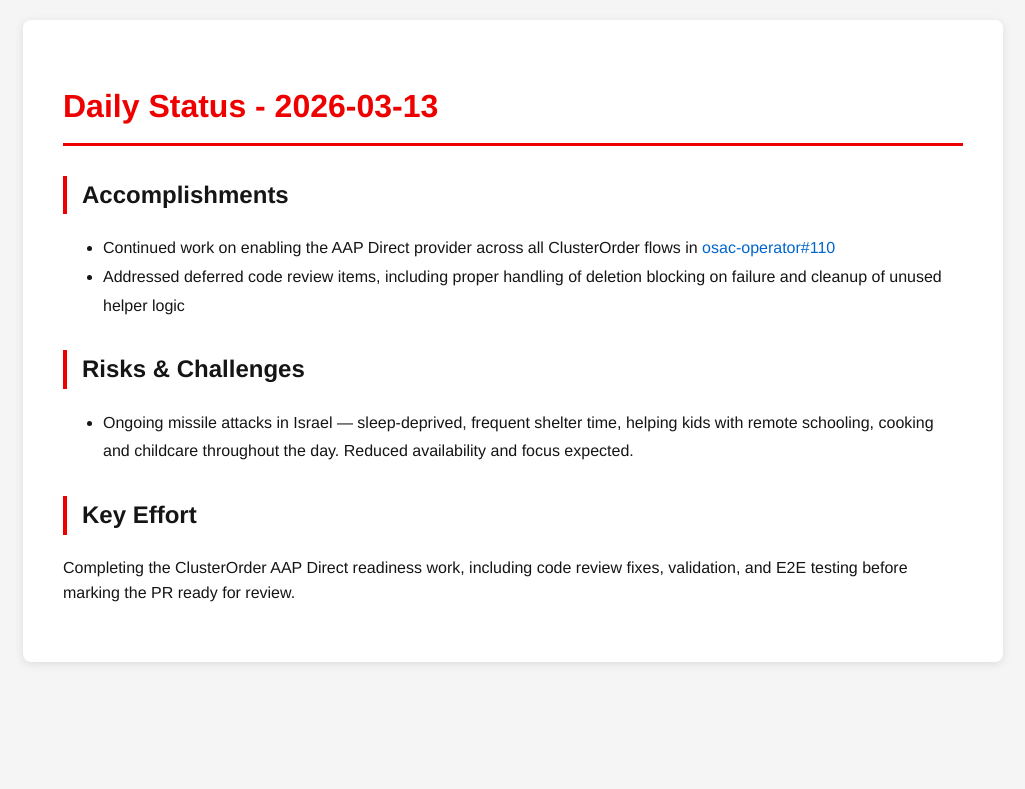
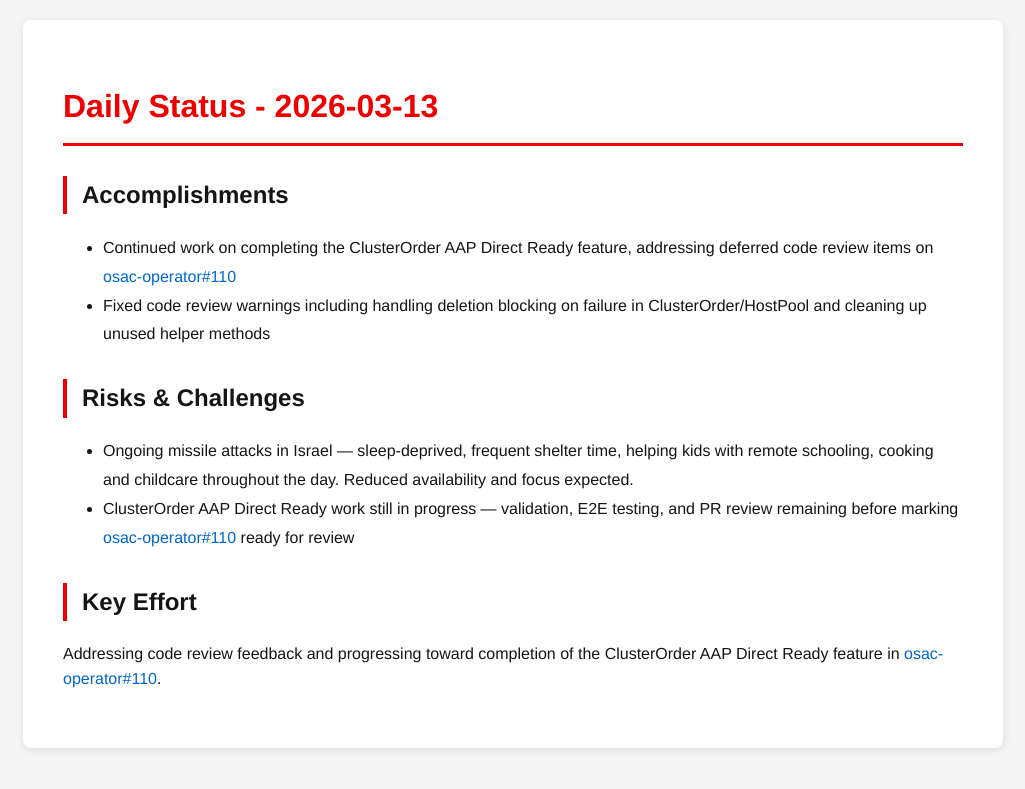
Before and after one commit to tzvatot/daily-status, a Jekyll site: the page built from 2026-03-13.md, in a window 1280 px wide. Shown: the top 789 px of the page, without its empty margins (127-1152 px from the left). Built offline with Jekyll 4.4.1, drawn with Linux system fonts in a browser that asks for light colours.

Commit message:
Daily status update - 2026-03-13

```diff
--- a/2026-03-13.md
+++ b/2026-03-13.md
@@ -7,11 +7,12 @@ date: 2026-03-13
 # Daily Status - 2026-03-13
 
 ## Accomplishments
-- Continued work on enabling the AAP Direct provider across all ClusterOrder flows in [osac-operator#110](https://github.com/osac-project/osac-operator/pull/110)
-- Addressed deferred code review items, including proper handling of deletion blocking on failure and cleanup of unused helper logic
+- Continued work on completing the ClusterOrder AAP Direct Ready feature, addressing deferred code review items on [osac-operator#110](https://github.com/osac-project/osac-operator/pull/110)
+- Fixed code review warnings including handling deletion blocking on failure in ClusterOrder/HostPool and cleaning up unused helper methods
 
 ## Risks & Challenges
 - Ongoing missile attacks in Israel — sleep-deprived, frequent shelter time, helping kids with remote schooling, cooking and childcare throughout the day. Reduced availability and focus expected.
+- ClusterOrder AAP Direct Ready work still in progress — validation, E2E testing, and PR review remaining before marking [osac-operator#110](https://github.com/osac-project/osac-operator/pull/110) ready for review
 
 ## Key Effort
-Completing the ClusterOrder AAP Direct readiness work, including code review fixes, validation, and E2E testing before marking the PR ready for review.
+Addressing code review feedback and progressing toward completion of the ClusterOrder AAP Direct Ready feature in [osac-operator#110](https://github.com/osac-project/osac-operator/pull/110).
```
